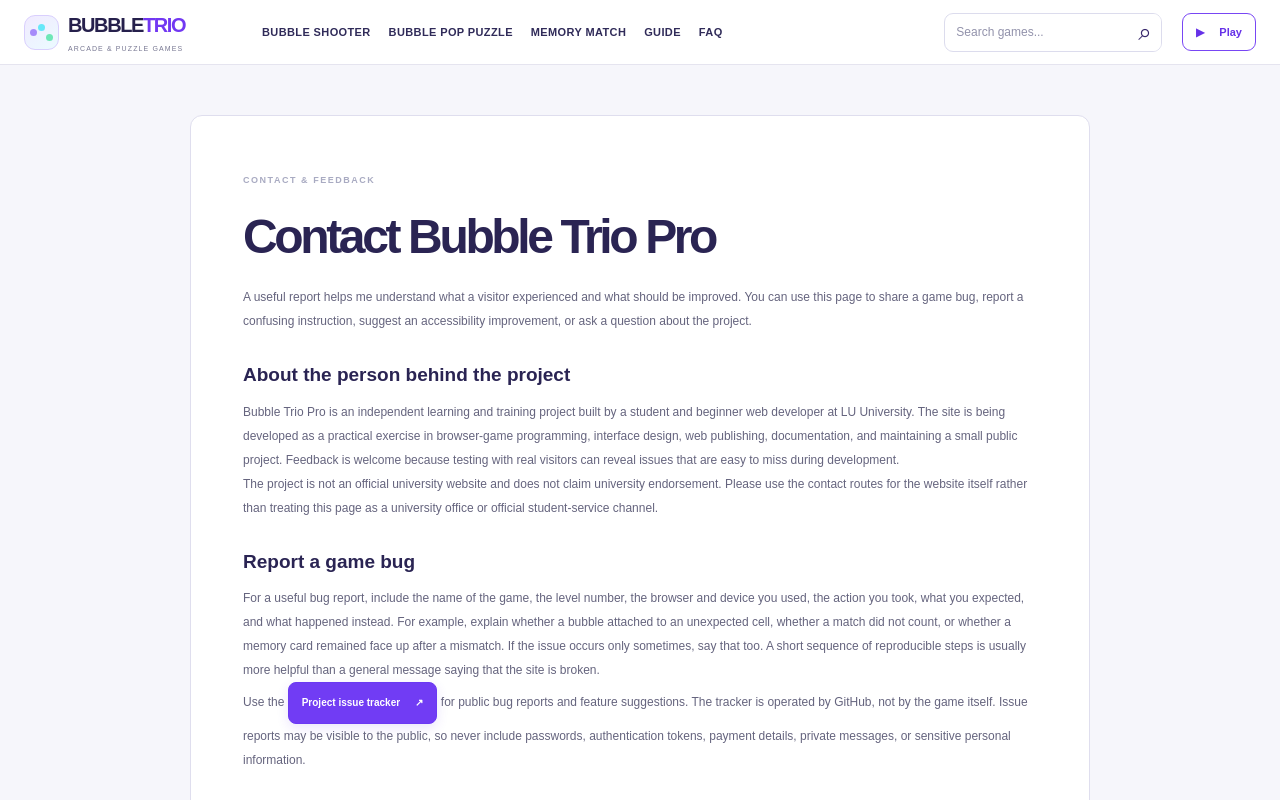
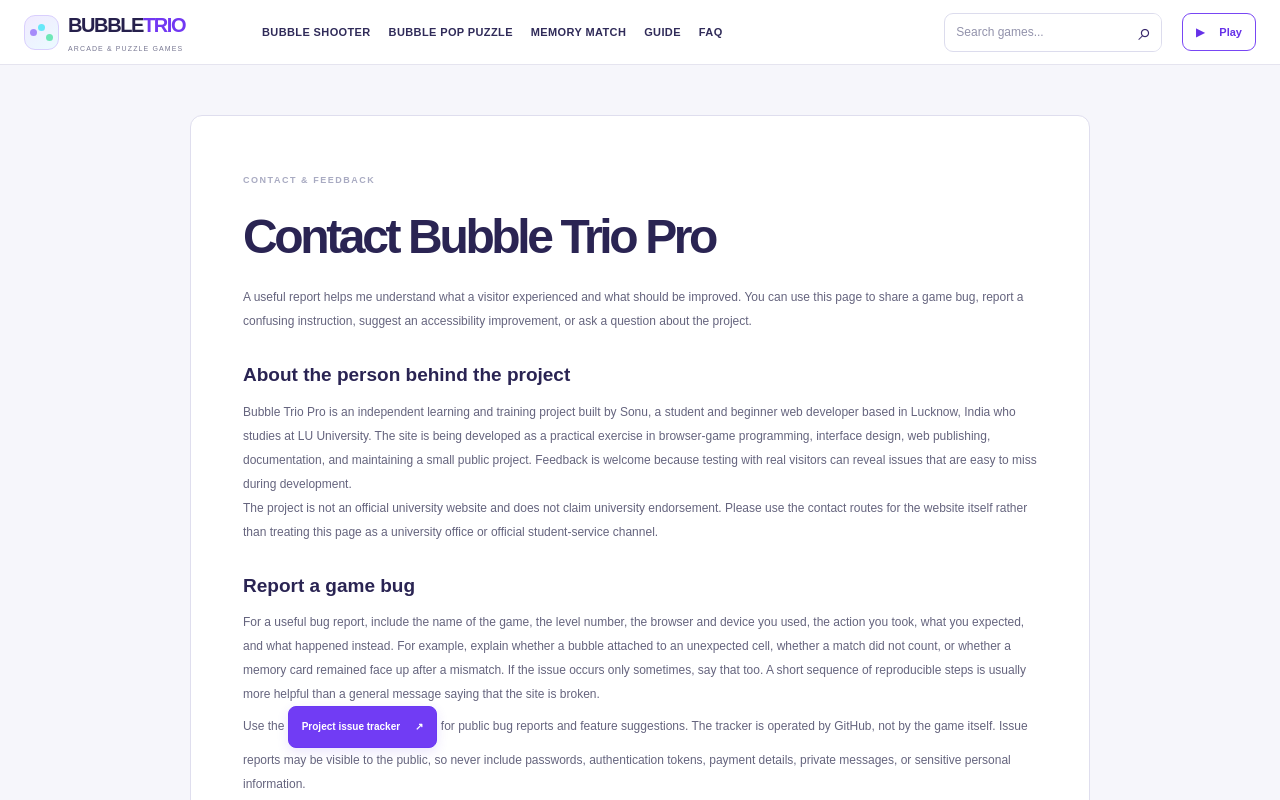
Before and after one commit to websiite01-tech/bubble-trio-pro, a Next.js app: page /contact in a window 1280 px wide. Shown: the top 800 px of the page. Built offline with nearby package versions, Linux system fonts and the light colour scheme; no server answers.

Commit message:
content: personalise Contact page with Sonu's student location

```diff
--- a/app/contact/page.js
+++ b/app/contact/page.js
@@ -13,7 +13,7 @@ export default function ContactPage() {
       <p className="page-lead">A useful report helps me understand what a visitor experienced and what should be improved. You can use this page to share a game bug, report a confusing instruction, suggest an accessibility improvement, or ask a question about the project.</p>
 
       <h2>About the person behind the project</h2>
-      <p>Bubble Trio Pro is an independent learning and training project built by a {siteConfig.creatorRole} at {siteConfig.university}. The site is being developed as a practical exercise in browser-game programming, interface design, web publishing, documentation, and maintaining a small public project. Feedback is welcome because testing with real visitors can reveal issues that are easy to miss during development.</p>
+      <p>Bubble Trio Pro is an independent learning and training project built by Sonu, a {siteConfig.creatorRole} based in {siteConfig.city} who studies at {siteConfig.university}. The site is being developed as a practical exercise in browser-game programming, interface design, web publishing, documentation, and maintaining a small public project. Feedback is welcome because testing with real visitors can reveal issues that are easy to miss during development.</p>
       <p>The project is not an official university website and does not claim university endorsement. Please use the contact routes for the website itself rather than treating this page as a university office or official student-service channel.</p>
 
       <h2>Report a game bug</h2>
```
